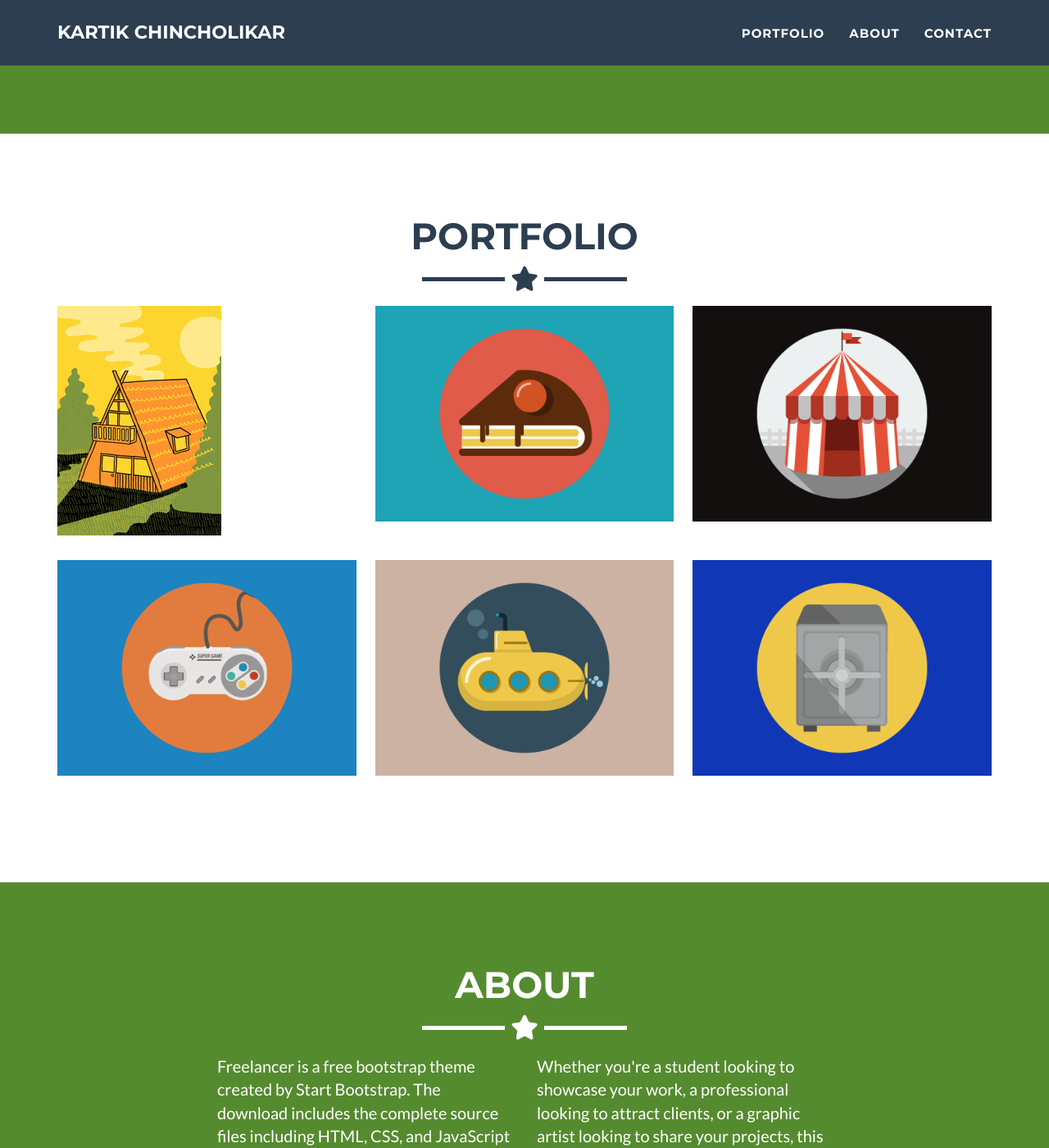
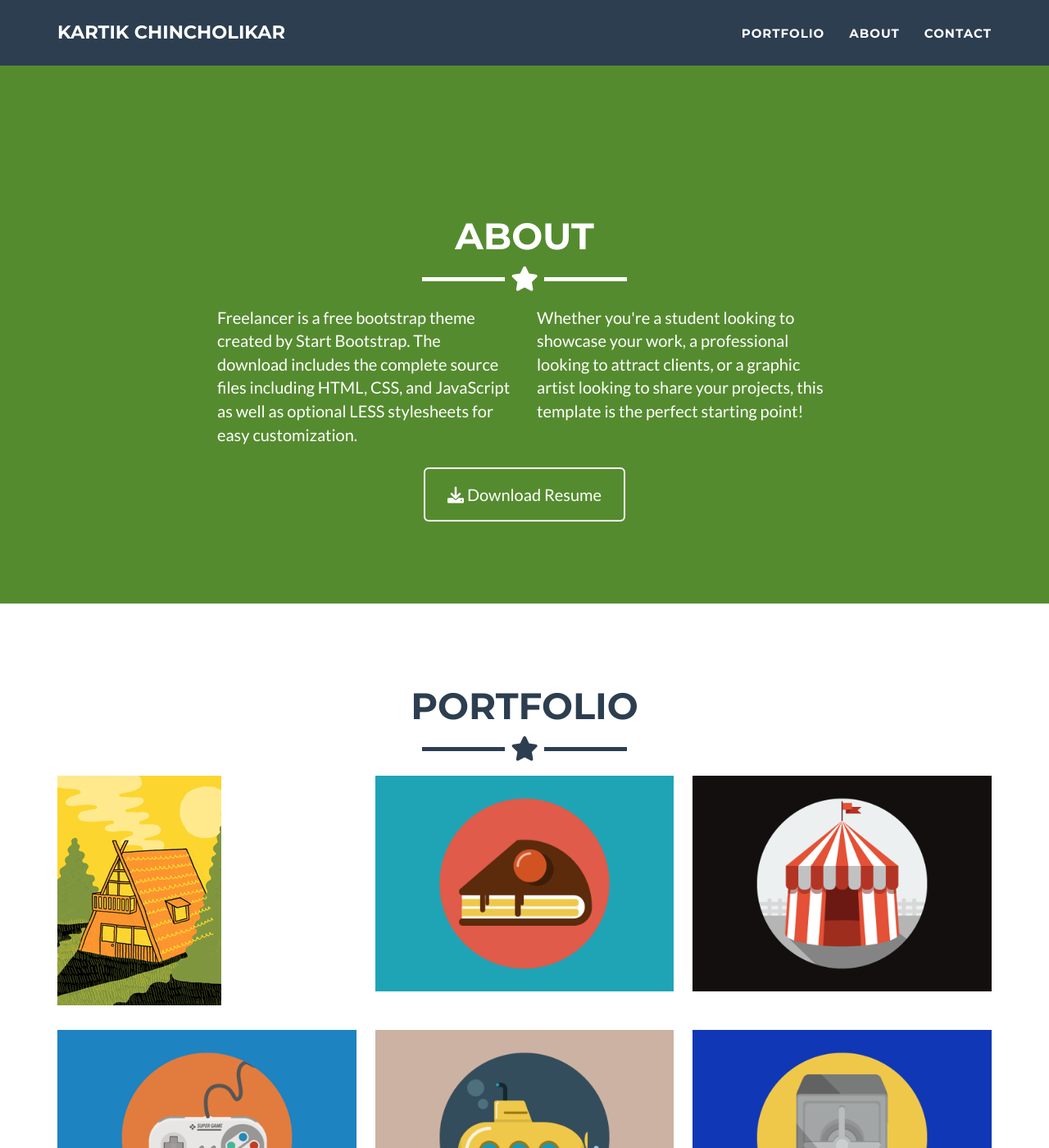
Before and after one commit to kartikchincholikar/kartikchincholikar.github.io, a Jekyll site: the page built from _posts/2014-07-18-project-1.markdown, in a window 1280 px wide and 1400 px high, scrolled down 612 px. Shown: the whole window at 82% size. Built offline with Jekyll 4.4.1, drawn with Linux system fonts in a browser that asks for light colours.

Commit message:
Update default.html

```diff
--- a/_layouts/default.html
+++ b/_layouts/default.html
@@ -5,8 +5,9 @@
 <body id="page-top" class="index">
   {% include nav.html %}
   {% include header.html %}
+  {% include about.html %}
   {% include portfolio_grid.html %}
-  {% include about.html %}
+
 
   {% if site.contact == "static" %}
   {% include contact_static.html %}
```
